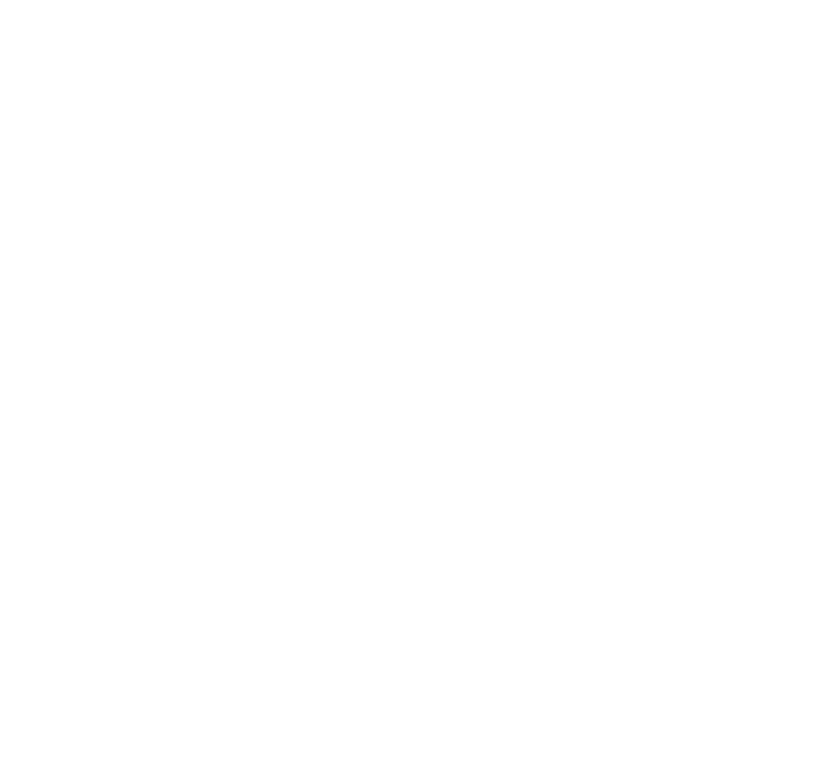
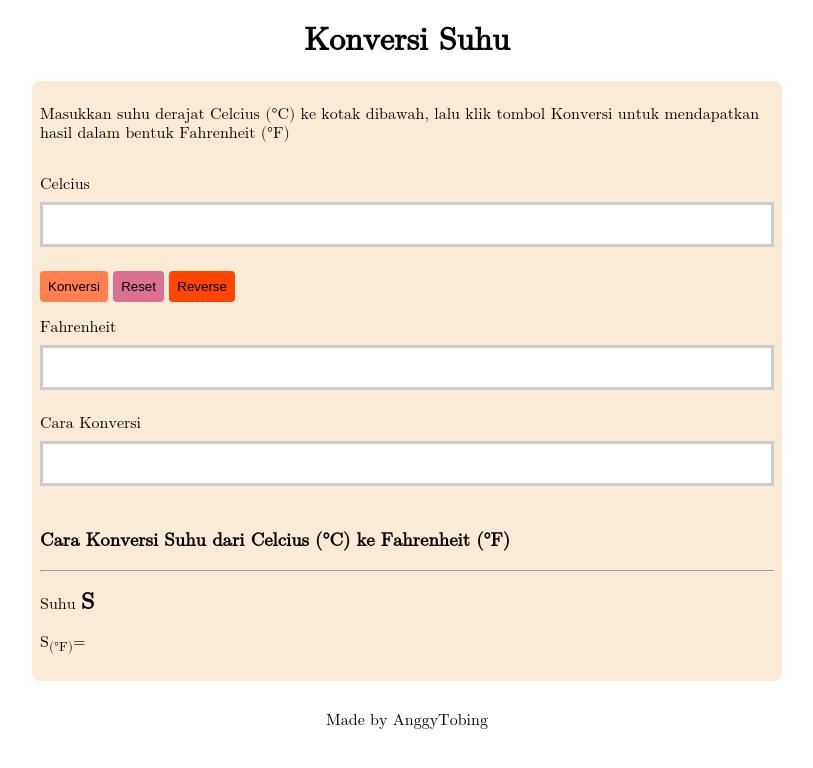
Before and after one commit to revou-fundamental-course/03-feb-25-anggy123-oss, a plain HTML site: page index.html in a window 1280 px wide. Shown: the whole page, without its empty margins (233-1046 px from the left). Drawn offline with Linux system fonts and the light colour scheme.

Commit message:
update css

```diff
--- a/css/style.css
+++ b/css/style.css
@@ -1 +1,73 @@
 /* Ini file CSS */
+
+body {
+    font-family: math;
+}
+
+main {
+    max-width: 750px;
+    justify-self: center;
+
+    /* Background Matter */
+    background-color: antiquewhite;
+    border-radius: 8px;
+}
+
+.main-header {
+    text-align: center;
+}
+
+section {
+    padding: 8px;
+}
+
+.input-group {
+    display: flex;
+    flex-direction: column;
+}
+
+input {
+    width: 100%;
+    padding: 12px 20px;
+    margin: 8px 0;
+    box-sizing: border-box;
+    border: 3px solid #ccc;
+    -webkit-transition: 0.5s;
+    transition: 0.5s;
+    outline: none;
+  }
+
+  input[type=number]:focus {
+    border: 3px solid #555;
+  }
+.button-group {
+    margin-top: 16px;
+}
+
+button {
+    border: none;
+    padding: 8px;
+    border-radius: 4px;
+}
+
+.bg-coral {
+    background-color: coral
+}
+
+.bg-palevioletred {
+    background-color:palevioletred
+}
+
+.bg-oranged {
+    background-color:orangered
+}
+
+.remark {
+    font-weight: bold;
+    font-size: x-large;
+}
+
+footer {
+    text-align: center;
+    margin-top: 30px;
+}
--- a/index.html
+++ b/index.html
@@ -5,23 +5,73 @@
     <meta charset="UTF-8">
     <!-- Tag untuk responsive design -->
     <meta name="viewport" content="width=device-width, initial-scale=1.0">
-    <title>Document</title>
+    <title>Website Konversi Suhu</title>
 
     <!-- Link CSS -->
     <link rel="stylesheet" href="css\style.css">
 </head>
 
 <body>
-    <header>
-
+    <header class="main-header">
+        <h1>Konversi Suhu</h1>
     </header>
 
     <main>
+        <!-- Introduction -->
+        <section>
+            <p>Masukkan suhu derajat Celcius (&deg;C) ke kotak dibawah, lalu klik
+            tombol Konversi untuk mendapatkan hasil dalam bentuk Fahrenheit (&deg;F)</p>
+        </section>
 
+        <!-- Form Input Suhu Yang Ingin Di Konversi -->
+         <section>
+            <form>
+                <div class="input-group">
+                    <label form="main-input">Celcius</label>
+                    <input type="number" id="main-input">
+                </div>
+
+                <div class="button-group">
+                    <button class="bg-coral">Konversi</button>
+                    <button class="bg-palevioletred">Reset</button>
+                    <button class="bg-oranged">Reverse</button>
+                </div>
+            </form>
+         </section>
+
+         <!-- Hasil Konversi -->
+         <section>
+            <div class="input-group">
+                <label form="main-result">Fahrenheit</label>
+                <input type="text" id="main-result" readonly>
+            </div>
+         </section>
+
+         <!-- Cara Konversi Suhu -->
+          <section>
+            <div class="input-group">
+                <label form="cara-konversi">Cara Konversi</label>
+                <input type="text" id="cara-konversi" readonly>
+            </div>
+          </section>
+
+          <!-- Penjelasan Rumus Konversi Suhu -->
+           <section>
+            <header>
+                <h3>Cara Konversi Suhu dari Celcius (&deg;C) ke Fahrenheit (&deg;F)</h3>
+            </header>
+
+            <hr>
+
+            <article>
+                <p>Suhu <span class="remark">S</span></p>
+                <p>S<sub>(&deg;F)</sub>=</p>
+            </article>
+           </section>
     </main>
 
     <footer>
-
+        Made by AnggyTobing
     </footer>
 </body>
 
```
